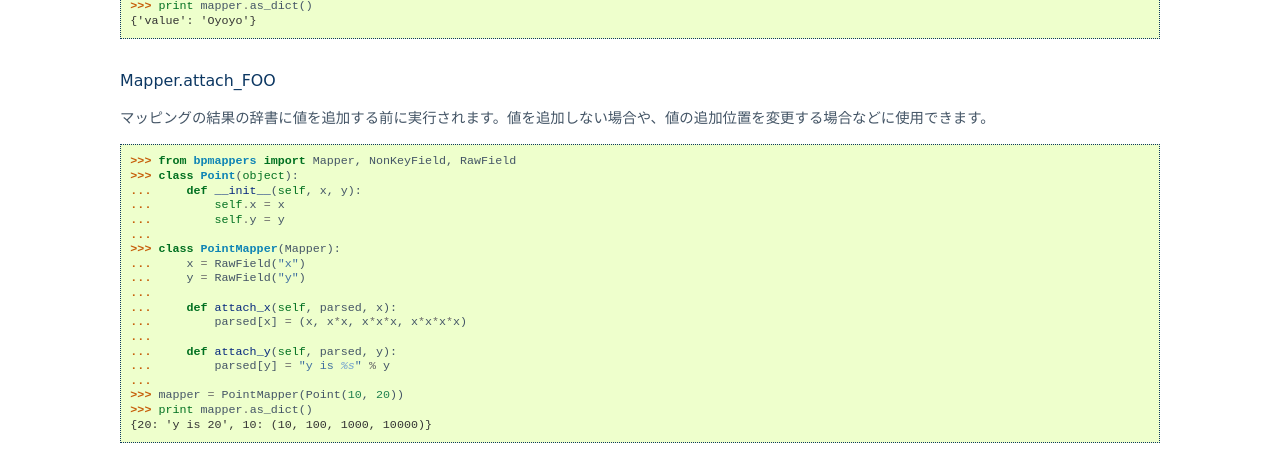
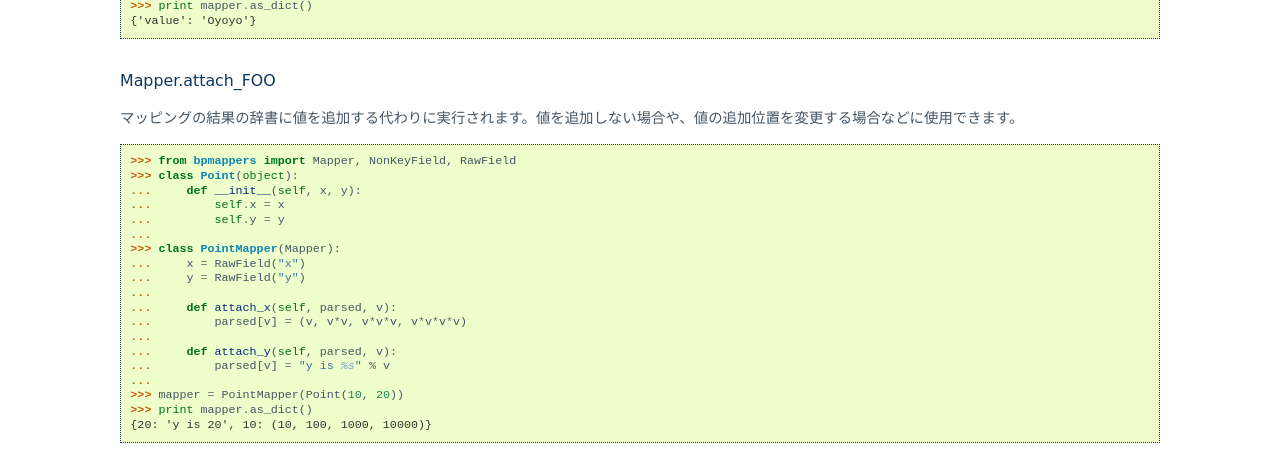
Before and after one commit to beproud/bpmappers, a Sphinx documentation site: the page built from docs/ja/source/usage.rst, in a window 1280 px wide and 900 px high, scrolled down 3773 px. Shown: the part 150-610 px from the top of the window. Built offline with Sphinx 7.4.7, drawn with Linux system fonts in a browser that asks for light colours.

```diff
--- a/docs/ja/source/usage.rst
+++ b/docs/ja/source/usage.rst
@@ -253,7 +253,7 @@ Mapper.after_filter_FOO
 Mapper.attach_FOO
 -----------------
 
-マッピングの結果の辞書に値を追加する前に実行されます。値を追加しない場合や、値の追加位置を変更する場合などに使用できます。
+マッピングの結果の辞書に値を追加する代わりに実行されます。値を追加しない場合や、値の追加位置を変更する場合などに使用できます。
 
 .. doctest::
 
@@ -267,11 +267,11 @@ Mapper.attach_FOO
    ...     x = RawField("x")
    ...     y = RawField("y")
    ...
-   ...     def attach_x(self, parsed, x):
-   ...         parsed[x] = (x, x*x, x*x*x, x*x*x*x)
+   ...     def attach_x(self, parsed, v):
+   ...         parsed[v] = (v, v*v, v*v*v, v*v*v*v)
    ...
-   ...     def attach_y(self, parsed, y):
-   ...         parsed[y] = "y is %s" % y
+   ...     def attach_y(self, parsed, v):
+   ...         parsed[v] = "y is %s" % v
    ...
    >>> mapper = PointMapper(Point(10, 20))
    >>> print mapper.as_dict()
```
